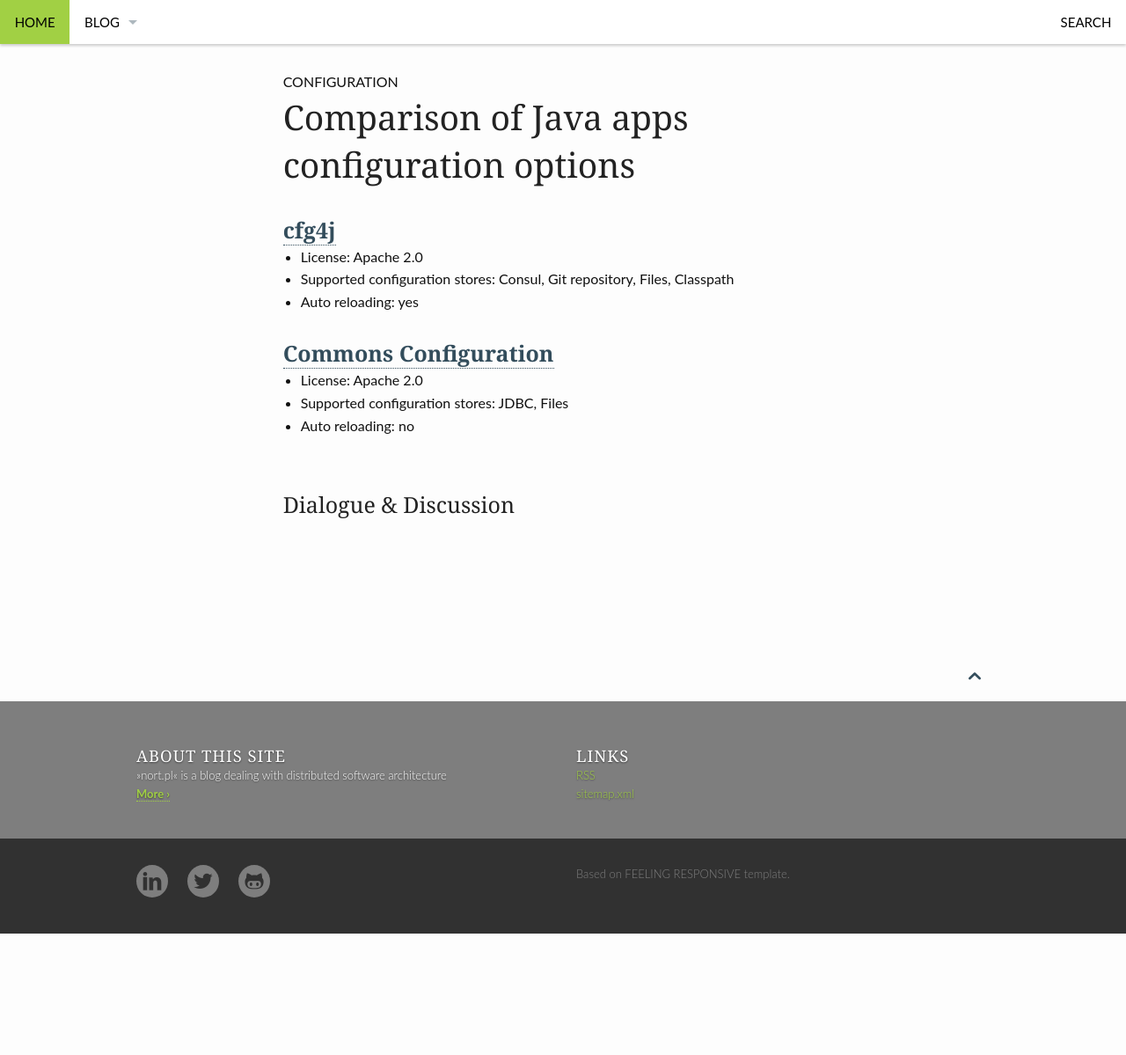
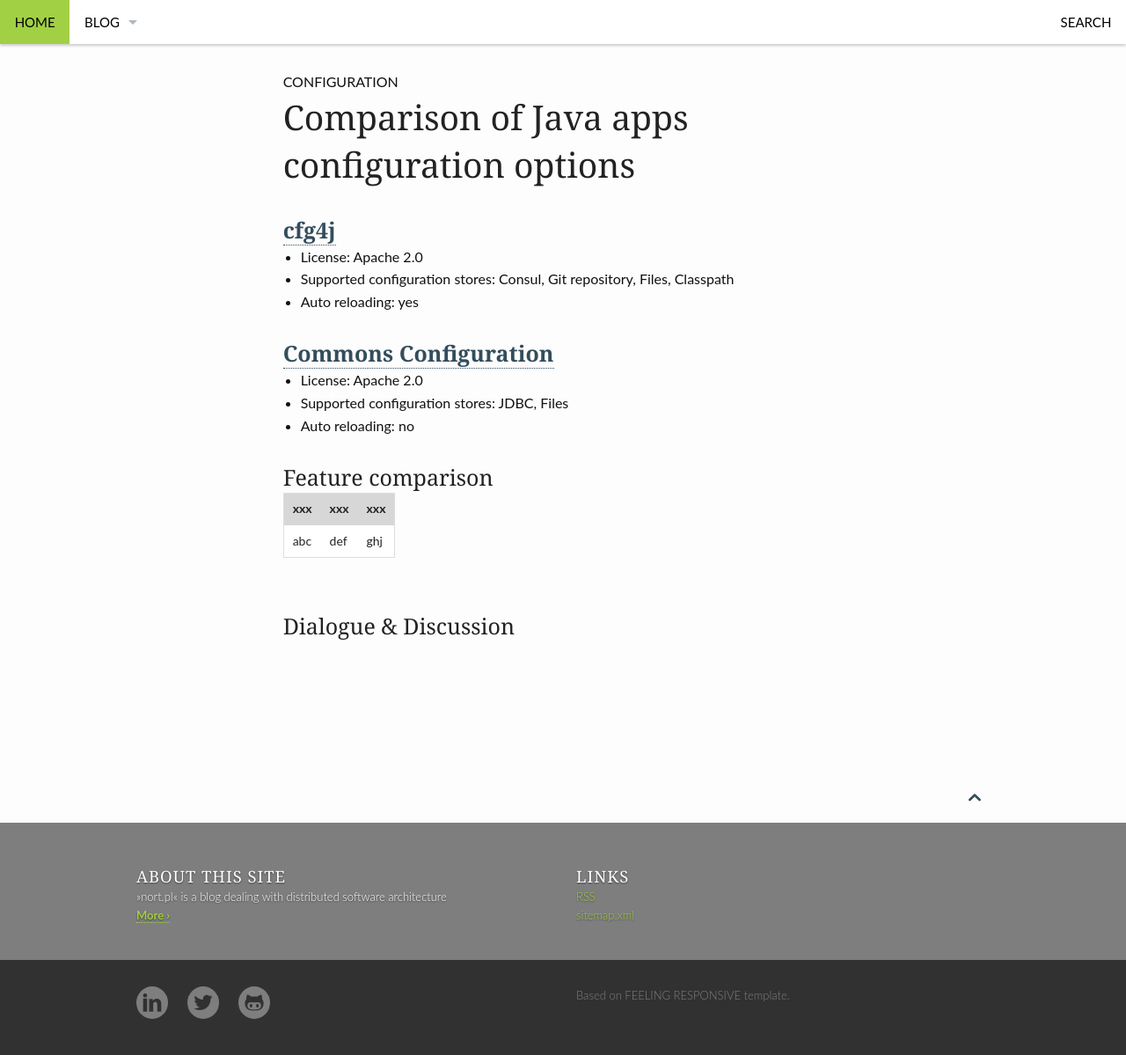
Before and after one commit to nort/nort.github.io, a Jekyll site: the page built from _posts/architecture/2015-07-14-configuration-for-java.md, in a window 1280 px wide. Shown: the whole page at 88% size. Built offline with Jekyll 4.4.1, drawn with Linux system fonts in a browser that asks for light colours; comment, search, counter and statistics services are not loaded; before the commit the page ends 1061 px from its top, so only the background shows below that.

Commit message:
playing with tables

```diff
--- a/_posts/architecture/2015-07-14-configuration-for-java.md
+++ b/_posts/architecture/2015-07-14-configuration-for-java.md
@@ -27,3 +27,9 @@ show_meta: false
 * License: Apache 2.0
 * Supported configuration stores: JDBC, Files
 * Auto reloading: no
+
+### Feature comparison
+
+| xxx | xxx | xxx |
+| --- | --- | --- |
+| abc | def | ghj |
```
